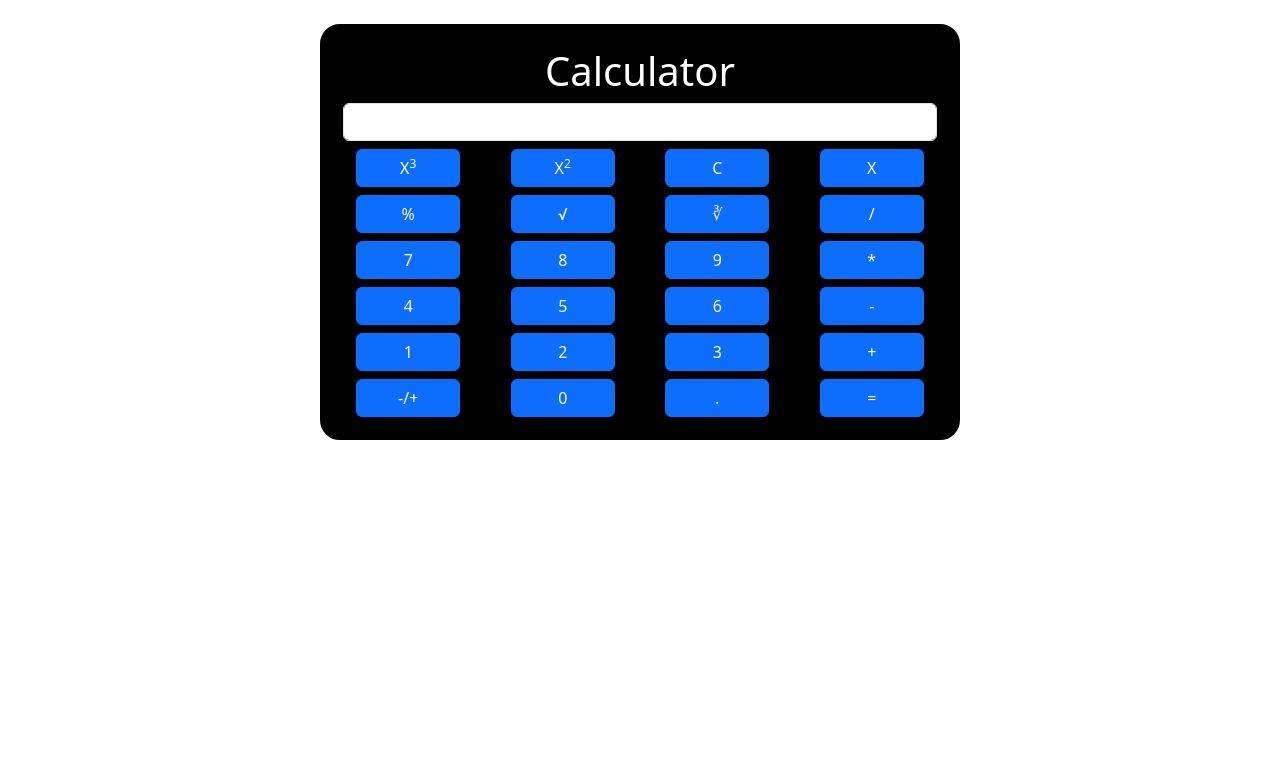
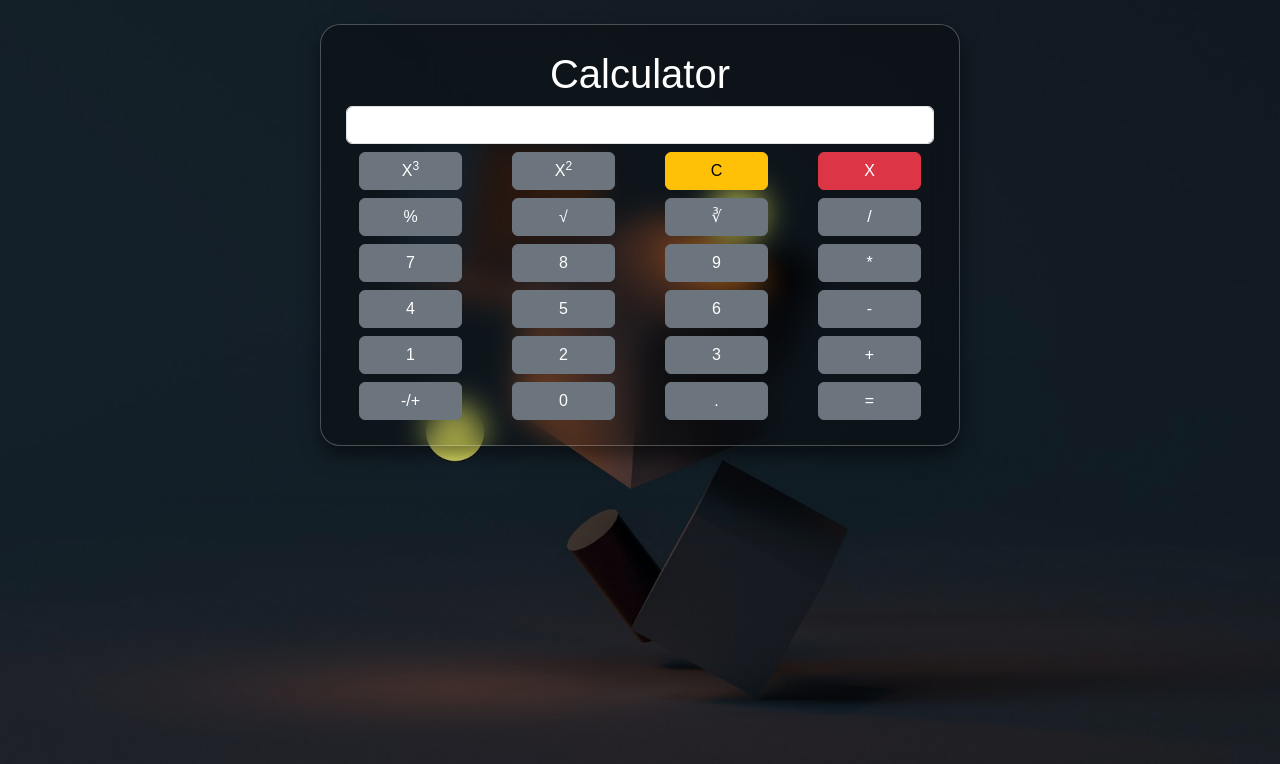
Before and after one commit to BilalShaikh33/calculatorUi_js, a plain HTML site: page index.html in a window 1280 px wide. Drawn offline with nearby package versions, Linux system fonts and the light colour scheme.

Commit message:
Add files via upload

```diff
--- a/index.html
+++ b/index.html
@@ -23,92 +23,92 @@
       </div>
       <div class="row mt-2">
         <div class="col col-lg-3 col-sm-4 col-4 col-md-4">
-          <button class="btn btn-primary" onclick="cube()">X<sup>3</sup></button>
+          <button class="btn btn-secondary" onclick="cube()">X<sup>3</sup></button>
         </div>
         <div class="col col-lg-3 col-sm-4 col-4 col-md-4">
-          <button class="btn btn-primary" onclick="sqaure()" >X<sup>2</sup></button>
+          <button class="btn btn-secondary" onclick="sqaure()" >X<sup>2</sup></button>
         </div>
 
         <div class="col col-lg-3 col-sm-4 col-4 col-md-4">
-          <button class="btn btn-primary" onclick="clearData ()">C</button>
+          <button class="btn btn-warning" onclick="clearData ()">C</button>
         </div>
         <div class="col col-lg-3 col-sm-4 col-4 col-md-4">
-          <button class="btn btn-primary" onclick="backSpace()">X</button>
+          <button class="btn btn-danger" onclick="backSpace()">X</button>
         </div>
       </div>
       <div class="row mt-2">
         <div class="col col-lg-3 col-sm-4 col-4 col-md-4">
-          <button class="btn btn-primary" onclick="PercentageSol()" >%</button>
+          <button class="btn btn-secondary" onclick="PercentageSol()" >%</button>
         </div>
         <div class="col col-lg-3 col-sm-4 col-4 col-md-4">
-          <button class="btn btn-primary" onclick="sqaureRoot()" >√</button>
+          <button class="btn btn-secondary" onclick="sqaureRoot()" >√</button>
         </div>
 
         <div class="col col-lg-3 col-sm-4 col-4 col-md-4">
-          <button class="btn btn-primary" cubeRoot()>∛</button>
+          <button class="btn btn-secondary" cubeRoot()>∛</button>
         </div>
         <div class="col col-lg-3 col-sm-4 col-4 col-md-4">
-          <button class="btn btn-primary" onclick="setNum('/')" >/</button>
+          <button class="btn btn-secondary" onclick="setNum('/')" >/</button>
         </div>
       </div>
       <div class="row mt-2">
         <div class="col col-lg-3 col-sm-4 col-4 col-md-4">
-          <button class="btn btn-primary" onclick="setNum('7')" >7</button>
+          <button class="btn btn-secondary" onclick="setNum('7')" >7</button>
         </div>
         <div class="col col-lg-3 col-sm-4 col-4 col-md-4">
-          <button class="btn btn-primary" onclick="setNum('8')">8</button>
+          <button class="btn btn-secondary" onclick="setNum('8')">8</button>
         </div>
 
         <div class="col col-lg-3 col-sm-4 col-4 col-md-4">
-          <button class="btn btn-primary" onclick="setNum('9')">9</button>
+          <button class="btn btn-secondary" onclick="setNum('9')">9</button>
         </div>
         <div class="col col-lg-3 col-sm-4 col-4 col-md-4">
-          <button class="btn btn-primary" onclick="setNum('*')">*</button>
+          <button class="btn btn-secondary" onclick="setNum('*')">*</button>
         </div>
       </div>
       <div class="row mt-2">
         <div class="col col-lg-3 col-sm-4 col-4 col-md-4">
-          <button class="btn btn-primary" onclick="setNum('4')">4</button>
+          <button class="btn btn-secondary" onclick="setNum('4')">4</button>
         </div>
         <div class="col col-lg-3 col-sm-4 col-4 col-md-4">
-          <button class="btn btn-primary" onclick="setNum('5')" >5</button>
+          <button class="btn btn-secondary" onclick="setNum('5')" >5</button>
         </div>
 
         <div class="col col-lg-3 col-sm-4 col-4 col-md-4">
-          <button class="btn btn-primary" onclick="setNum('6')">6</button>
+          <button class="btn btn-secondary" onclick="setNum('6')">6</button>
         </div>
         <div class="col col-lg-3 col-sm-4 col-4 col-md-4">
-          <button class="btn btn-primary" onclick="setNum('-')">-</button>
+          <button class="btn btn-secondary" onclick="setNum('-')">-</button>
         </div>
       </div>
       <div class="row mt-2">
         <div class="col col-lg-3 col-sm-4 col-4 col-md-4">
-          <button class="btn btn-primary " onclick="setNum('1')" >1</button>
+          <button class="btn btn-secondary " onclick="setNum('1')" >1</button>
         </div>
         <div class="col col-lg-3 col-sm-4 col-4 col-md-4">
-          <button class="btn btn-primary" onclick="setNum('2')">2</button>
+          <button class="btn btn-secondary" onclick="setNum('2')">2</button>
         </div>
 
         <div class="col col-lg-3 col-sm-4 col-4 col-md-4">
-          <button class="btn btn-primary" onclick="setNum('3')">3</button>
+          <button class="btn btn-secondary" onclick="setNum('3')">3</button>
         </div>
         <div class="col col-lg-3 col-sm-4 col-4 col-md-4">
-          <button class="btn btn-primary"onclick="setNum('+')" >+</button>
+          <button class="btn btn-secondary"onclick="setNum('+')" >+</button>
         </div>
       </div>
       <div class="row mt-2">
         <div class="col col-lg-3 col-sm-4 col-4 col-md-4">
-          <button class="btn btn-primary" onclick="newSetNumb('-')" >-/+</button>
+          <button class="btn btn-secondary" onclick="newSetNumb('-')" >-/+</button>
         </div>
         <div class="col col-lg-3 col-sm-4 col-4 col-md-4">
-          <button class="btn btn-primary" onclick="setNum('0')" >0</button>
+          <button class="btn btn-secondary" onclick="setNum('0')" >0</button>
         </div>
 
         <div class="col col-lg-3 col-sm-4 col-4 col-md-4">
-          <button class="btn btn-primary" onclick="setNum('.')">.</button>
+          <button class="btn btn-secondary" onclick="setNum('.')">.</button>
         </div>
         <div class="col col-lg-3 col-sm-4 col-4 col-md-4">
-          <button class="btn btn-primary" onclick="Equal()" >=</button>
+          <button class="btn btn-secondary" onclick="Equal()" >=</button>
         </div>
       </div>
     </div>
--- a/style.css
+++ b/style.css
@@ -1,3 +1,20 @@
+body {
+    background:
+        linear-gradient(rgba(0, 0, 0, 0.10), rgba(0, 0, 0, 0.10)),
+        /* lighter */
+        url(./images/bear.jpg) no-repeat center/cover;
+
+    height: 100vh;
+    display: flex;
+    justify-content: center;
+    align-items: center;
+
+    font-family: "Poppins", sans-serif;
+    margin: 0;
+}
+
+
+
 input {
     text-align: right;
 }
@@ -11,6 +28,14 @@ input {
     padding: 20px;
     border: 3px solid black;
     border-radius: 20px;
+    padding: 25px;
+    border-radius: 20px;
+    background: rgba(0, 0, 0, 0.30);
+    /* dark glass */
+    backdrop-filter: blur(15px);
+    border: 1px solid rgba(255, 255, 255, 0.25);
+    box-shadow: 0px 10px 20px rgba(0, 0, 0, 0.5);
+    text-align: center;
 }
 
 button {
```
Also changed, not shown: images/bear.jpg (added).
